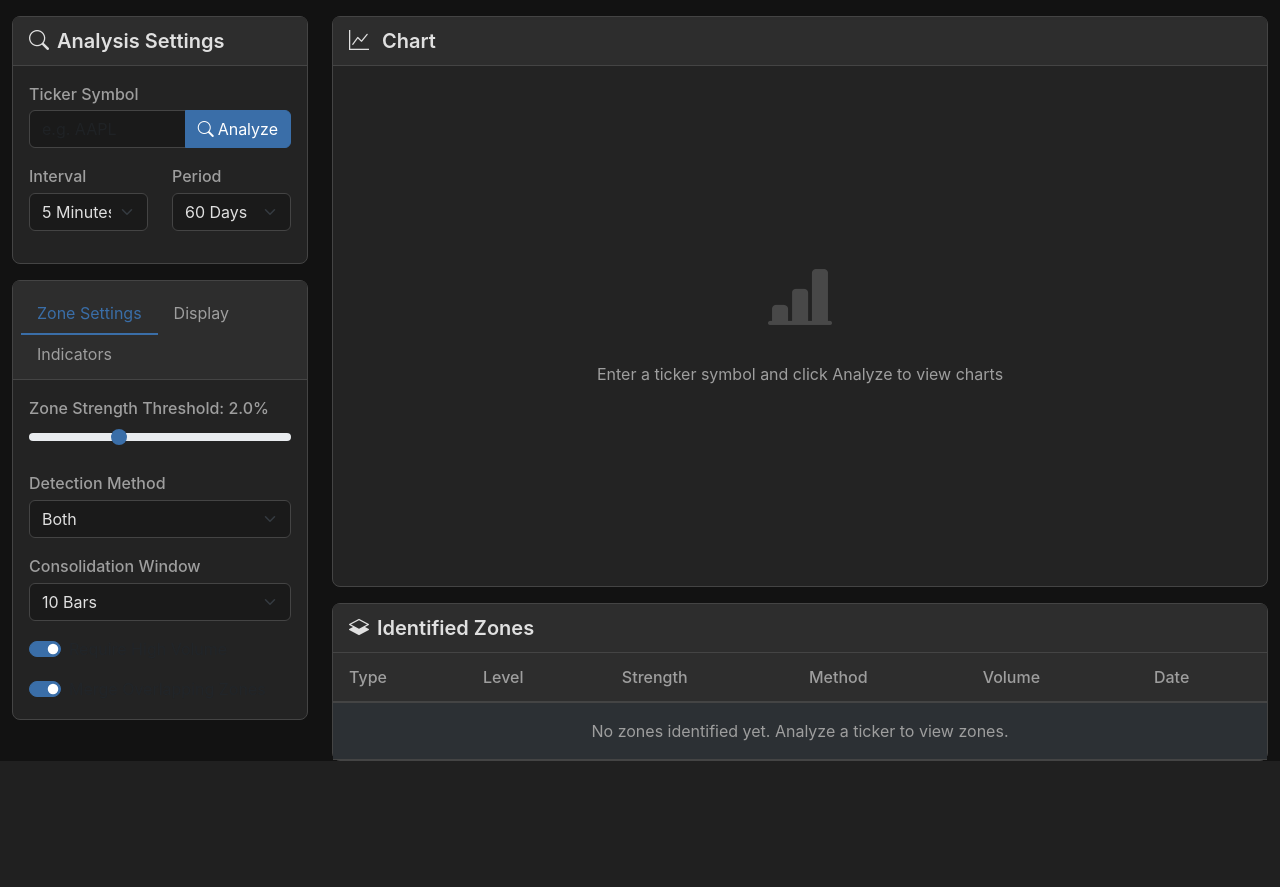
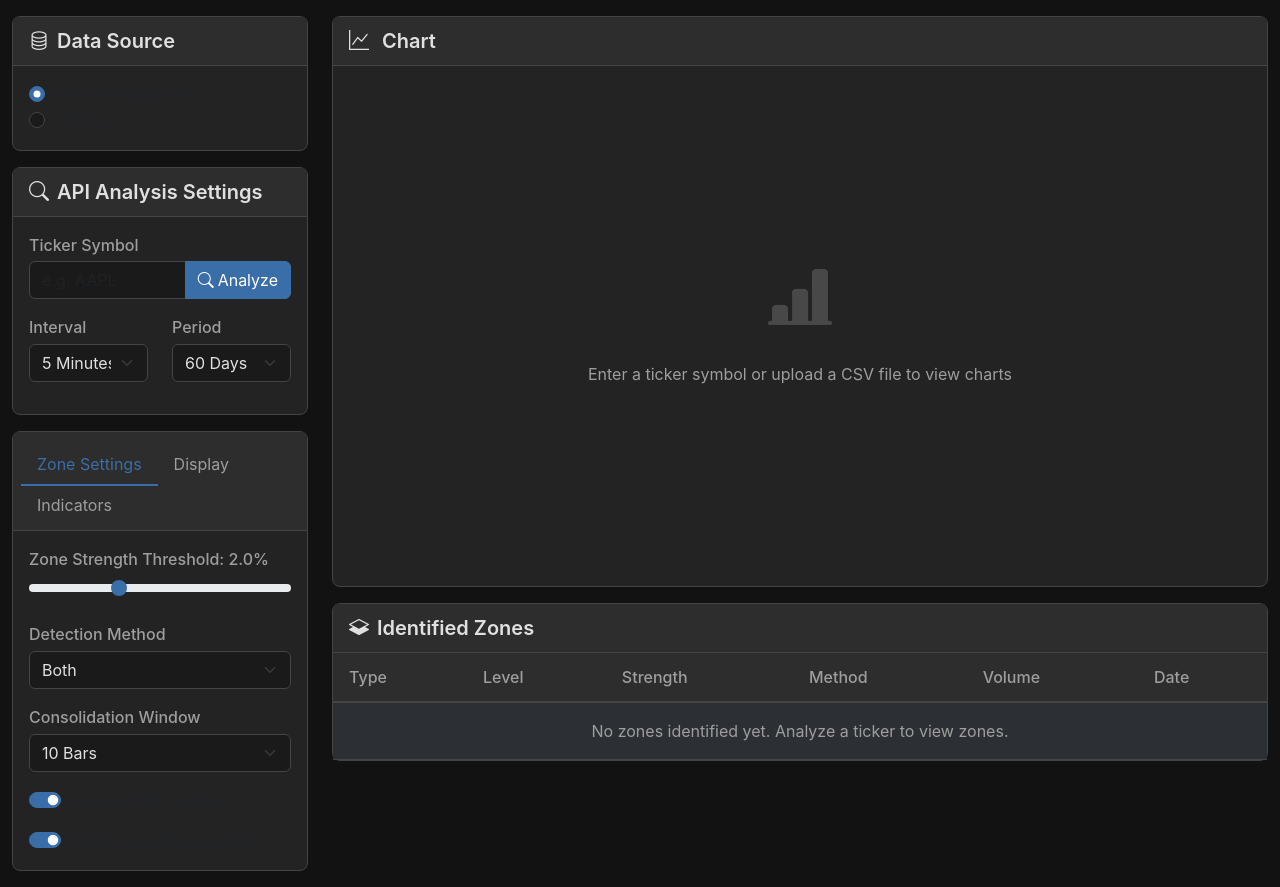
Before and after one commit to Mr-Baga08/zono-analysis-v1, a Flask app: page / in a window 1280 px wide. Shown: the part 74-961 px from the top of the page. Before the commit the page ends 835 px from the top, so only its background shows below. Run offline with Flask 3, Linux system fonts and the light colour scheme; some libraries are stand-ins or nearby versions.

Commit message:
Update index.html

```diff
--- a/templates/index.html
+++ b/templates/index.html
@@ -28,11 +28,32 @@
             <!-- Left Column: Controls -->
             <div class="col-lg-3">
                 <div class="settings-container">
-                    <!-- Analysis Settings -->
+                    <!-- Data Source Toggle -->
                     <div class="card mb-3">
                         <div class="card-header">
                             <h5 class="card-title mb-0">
-                                <i class="bi bi-search me-2"></i>Analysis Settings
+                                <i class="bi bi-database me-2"></i>Data Source
+                            </h5>
+                        </div>
+                        <div class="card-body">
+                            <div class="data-source-toggle">
+                                <div class="form-check form-check-inline">
+                                    <input class="form-check-input" type="radio" name="dataSource" id="apiDataSource" value="api" checked>
+                                    <label class="form-check-label" for="apiDataSource">Yahoo Finance API</label>
+                                </div>
+                                <div class="form-check form-check-inline">
+                                    <input class="form-check-input" type="radio" name="dataSource" id="fileDataSource" value="file">
+                                    <label class="form-check-label" for="fileDataSource">CSV File</label>
+                                </div>
+                            </div>
+                        </div>
+                    </div>
+
+                    <!-- API Analysis Settings -->
+                    <div class="card mb-3" id="apiSettingsCard">
+                        <div class="card-header">
+                            <h5 class="card-title mb-0">
+                                <i class="bi bi-search me-2"></i>API Analysis Settings
                             </h5>
                         </div>
                         <div class="card-body">
@@ -75,6 +96,45 @@
                                     </div>
                                 </div>
                             </form>
+                        </div>
+                    </div>
+
+                    <!-- File Upload Settings -->
+                    <div class="card mb-3 d-none" id="fileUploadCard">
+                        <div class="card-header">
+                            <h5 class="card-title mb-0">
+                                <i class="bi bi-file-earmark-spreadsheet me-2"></i>CSV File Upload
+                            </h5>
+                        </div>
+                        <div class="card-body">
+                            <form id="uploadForm" enctype="multipart/form-data">
+                                <div class="mb-3">
+                                    <label for="csvFile" class="form-label">Upload OHLCV Data</label>
+                                    <input type="file" class="form-control" id="csvFile" name="csvFile" accept=".csv">
+                                    <div class="form-text text-light mt-2">
+                                        CSV should include: Date, Open, High, Low, Close, Volume
+                                    </div>
+                                </div>
+                                <div class="d-grid gap-2">
+                                    <button type="submit" class="btn btn-primary" id="uploadBtn">
+                                        <i class="bi bi-upload me-1"></i>Upload & Analyze
+                                    </button>
+                                </div>
+                            </form>
+
+                            <!-- Current File Info -->
+                            <div id="currentFileInfo" class="d-none mt-3">
+                                <div class="alert alert-info d-flex align-items-center">
+                                    <i class="bi bi-info-circle-fill me-2"></i>
+                                    <div class="flex-grow-1" id="currentFileName">No file uploaded</div>
+                                    <button type="button" class="btn-close ms-2" id="clearFileBtn"></button>
+                                </div>
+                                <div class="d-grid">
+                                    <button type="button" class="btn btn-outline-primary" id="analyzeFileBtn">
+                                        <i class="bi bi-search me-1"></i>Analyze File
+                                    </button>
+                                </div>
+                            </div>
                         </div>
                     </div>
 
@@ -269,7 +329,7 @@
                         <div id="chartContainer" class="chart-container">
                             <div class="placeholder-container">
                                 <i class="bi bi-bar-chart-line-fill placeholder-icon"></i>
-                                <p>Enter a ticker symbol and click Analyze to view charts</p>
+                                <p>Enter a ticker symbol or upload a CSV file to view charts</p>
                             </div>
                         </div>
                     </div>
@@ -318,6 +378,40 @@
         <p class="mt-3 loading-text">Analyzing data...</p>
     </div>
 
+    <!-- CSV Format Help Modal -->
+    <div class="modal fade" id="csvHelpModal" tabindex="-1" aria-labelledby="csvHelpModalLabel" aria-hidden="true">
+        <div class="modal-dialog modal-dialog-centered">
+            <div class="modal-content">
+                <div class="modal-header">
+                    <h5 class="modal-title" id="csvHelpModalLabel">CSV Format Requirements</h5>
+                    <button type="button" class="btn-close" data-bs-dismiss="modal" aria-label="Close"></button>
+                </div>
+                <div class="modal-body">
+                    <p>Your CSV file should include the following columns:</p>
+                    <ul>
+                        <li><strong>Date/Time</strong> - Timestamp for each bar</li>
+                        <li><strong>Open</strong> - Opening price</li>
+                        <li><strong>High</strong> - Highest price</li>
+                        <li><strong>Low</strong> - Lowest price</li>
+                        <li><strong>Close</strong> - Closing price</li>
+                        <li><strong>Volume</strong> - Trading volume</li>
+                    </ul>
+                    <p>Example format:</p>
+                    <pre class="csv-example">
+Date,Open,High,Low,Close,Volume
+2023-01-01,150.20,153.50,149.80,152.75,5000000
+2023-01-02,152.50,155.20,151.90,154.30,6200000
+...
+                    </pre>
+                    <p class="mb-0">Column names can vary but should be reasonably identifiable (e.g. "DateTime", "OpenPrice", etc.)</p>
+                </div>
+                <div class="modal-footer">
+                    <button type="button" class="btn btn-secondary" data-bs-dismiss="modal">Close</button>
+                </div>
+            </div>
+        </div>
+    </div>
+
     <script src="https://cdn.jsdelivr.net/npm/bootstrap@5.3.0-alpha1/dist/js/bootstrap.bundle.min.js"></script>
     <script src="{{ url_for('static', filename='js/app.js') }}"></script>
 </body>
```
